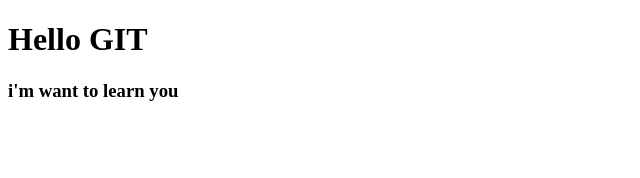
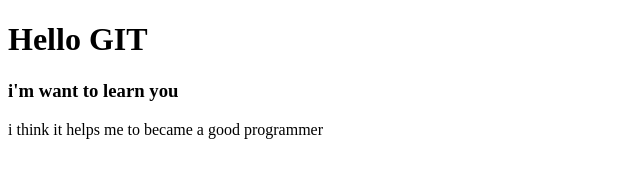
Before and after one commit to sancho8/site, a plain HTML site: page index.html in a window 1280 px wide. Shown: the whole page, without its empty margins (0-640 px from the left). Drawn offline with Linux system fonts and the light colour scheme.

Commit message:
second commit

```diff
--- a/index.html
+++ b/index.html
@@ -7,5 +7,6 @@
 <body>
 	<h1> Hello GIT</h1>
 	<h3> i'm want to learn you</h3>
+	<p> i think it helps me to became a good programmer</p>
 </body>
 </html>
```
